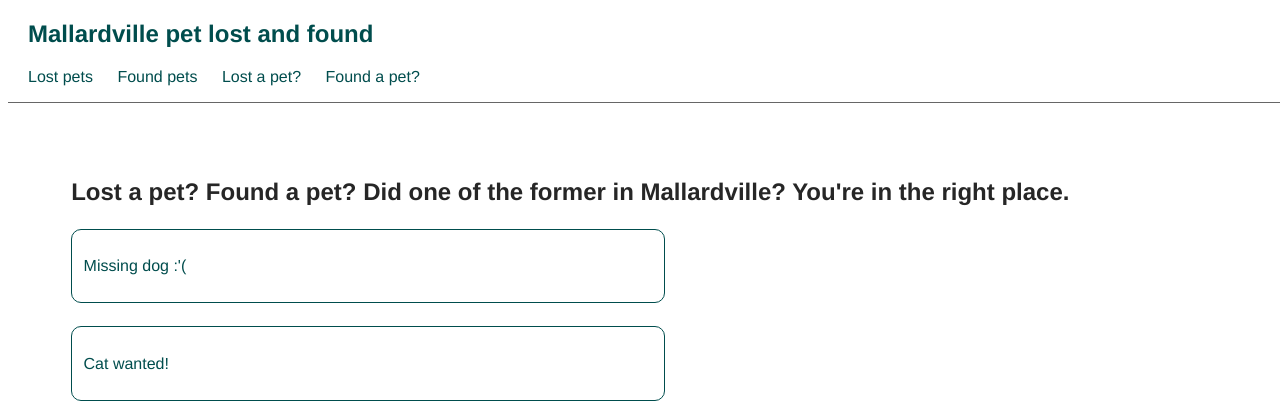
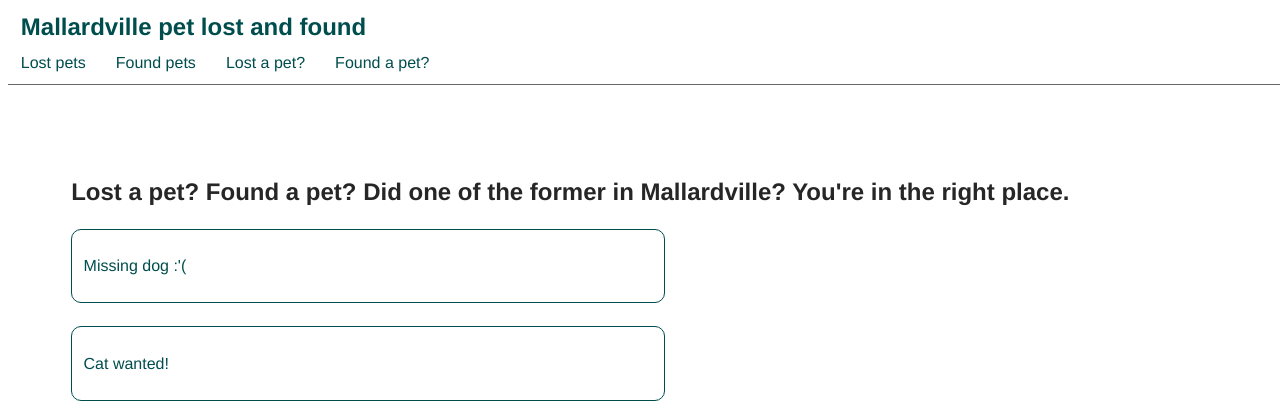
Before and after one commit to heikalb/django-sample, a Django app: page / in a window 1280 px wide. Shown: the top 420 px of the page. Run offline with Django 3.2, Linux system fonts and the light colour scheme; data comes from the database, SQL or seed files in the repository.

Commit message:
styling updates

```diff
--- a/static/css/style.css
+++ b/static/css/style.css
@@ -11,16 +11,22 @@ nav{
     top: 0px;
     width: 100%;
     background-color: rgba(255, 255, 255, 0.95);
-    padding-left: 20px;
+    padding: 1%;
+}
+
+nav h1{
+    margin: 0px;
 }
 
 nav ul{
     padding: 0px;
+    margin: 0px;
 }
 
 nav li{
     display: inline-block;
-    margin-right: 20px;
+    margin-top: 1%;
+    margin-right: 2%;
 }
 
 a, a *{
@@ -70,7 +76,7 @@ div.delete-link-container{
 
 div.post-link-container{
     width: 50%;
-    min-width: 200px;
+    min-width: 250px;
     border-style: solid;
     border-width: thin;
     border-radius: 10px;
@@ -81,7 +87,7 @@ div.post-link-container{
 
 div.form-container{
     width: 40%;
-    min-width: 300px;
+    min-width: 280px;
 }
 
 form input[type='text'], form textarea, form input[type='password']{
@@ -100,7 +106,6 @@ form input[type='submit']{
     border-width: thin;
 }
 
-
 .password-response-msg{
     color: red;
 }
```
